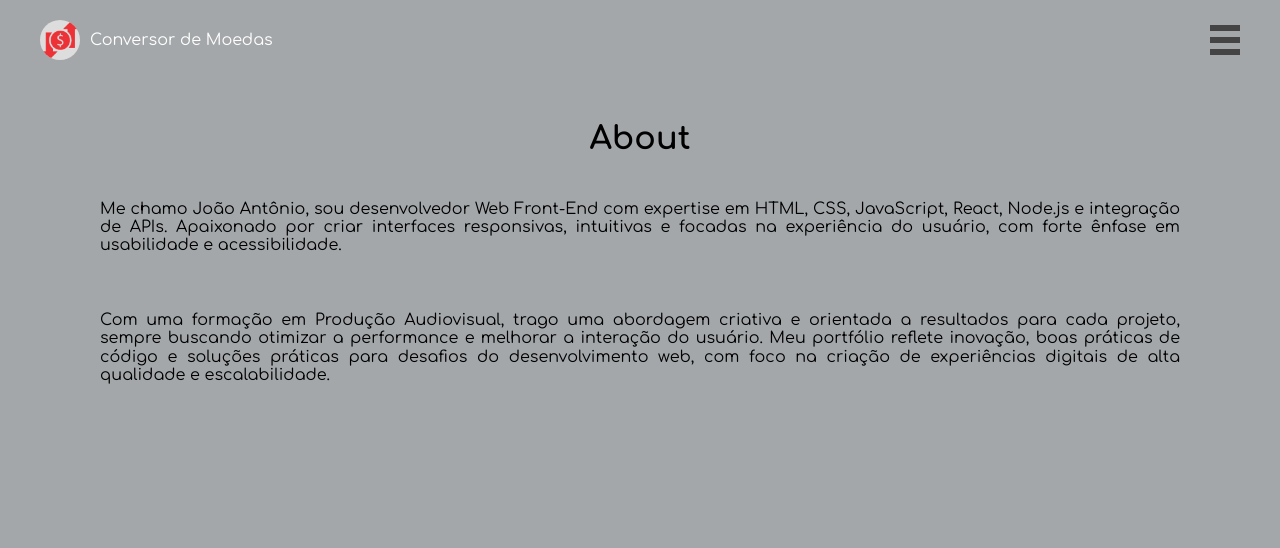
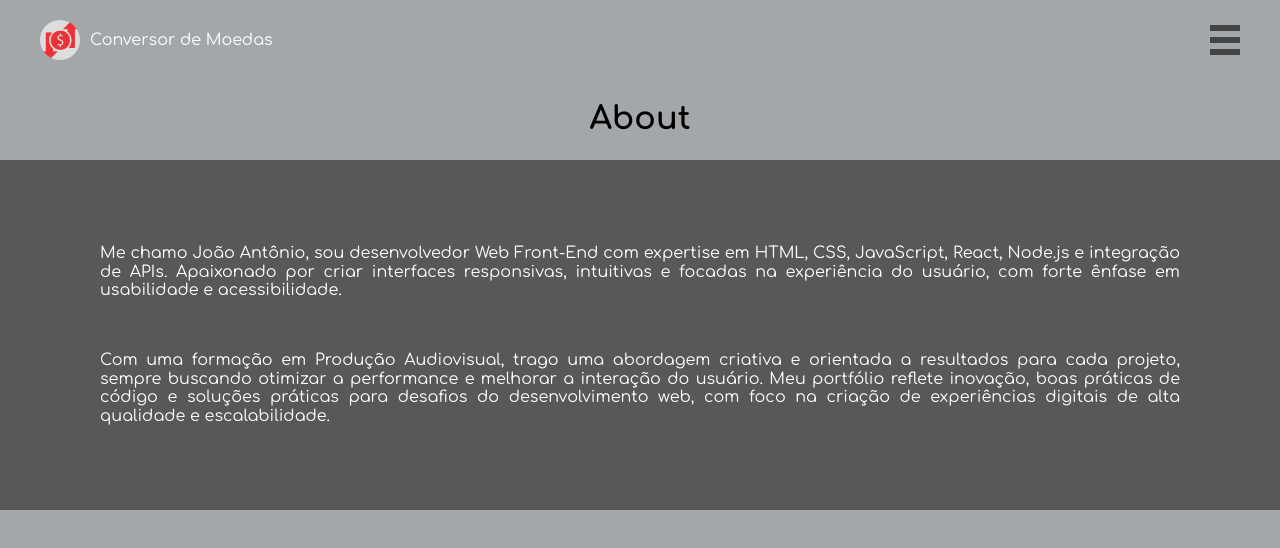
Before and after one commit to joaoacastro/conversor_de_moedas_react, a React (Create React App) app: page /about in a window 1280 px wide. Shown: the top 548 px of the page. Built offline with nearby package versions, Linux system fonts and the light colour scheme.

Commit message:
adjust contact and about page

```diff
--- a/src/components/pages/About.css
+++ b/src/components/pages/About.css
@@ -1,10 +1,19 @@
-.about{
-    padding: 20px 100px;
-}
-
 .about > h1 {
   display: flex;
   justify-content: center;
+}
+
+.background {
+  display: flex;
+  justify-content: center;
+  text-align: justify;
+  flex-direction: column;
+  background-color: rgb(88, 88, 88);
+}
+
+.background p{
+    color: #ffffff;
+    padding: 10px 100px;
 }
 
 .about > p {
@@ -14,7 +23,7 @@
 }
 
 @media (max-width: 530px) {
-    .about{
+  .about {
     padding: 20px 40px;
   }
 
--- a/src/components/pages/About.js
+++ b/src/components/pages/About.js
@@ -8,16 +8,24 @@ const About = () => {
       <MenuComponent />
       <div className="about">
         <h1>About</h1>
+        <div className="background">
           <p>
-          Me chamo João Antônio, sou desenvolvedor Web Front-End com expertise em HTML, CSS, JavaScript, React, Node.js e integração de APIs.
+            Me chamo João Antônio, sou desenvolvedor Web Front-End com expertise
+            em HTML, CSS, JavaScript, React, Node.js e integração de APIs.
             Apaixonado por criar interfaces responsivas, intuitivas e focadas na
             experiência do usuário, com forte ênfase em usabilidade e
             acessibilidade.
           </p>
 
           <p>
-          Com uma formação em Produção Audiovisual, trago uma abordagem criativa e orientada a resultados para cada projeto, sempre buscando otimizar a performance e melhorar a interação do usuário. Meu portfólio reflete inovação, boas práticas de código e soluções práticas para desafios do desenvolvimento web, com foco na criação de experiências digitais de alta qualidade e escalabilidade.
+            Com uma formação em Produção Audiovisual, trago uma abordagem
+            criativa e orientada a resultados para cada projeto, sempre buscando
+            otimizar a performance e melhorar a interação do usuário. Meu
+            portfólio reflete inovação, boas práticas de código e soluções
+            práticas para desafios do desenvolvimento web, com foco na criação
+            de experiências digitais de alta qualidade e escalabilidade.
           </p>
+        </div>
       </div>
     </div>
   );
--- a/src/components/pages/Contato.css
+++ b/src/components/pages/Contato.css
@@ -8,6 +8,14 @@
   display: flex;
   justify-content: flex-end;
 }
+.formContainer button {
+  height: 30px;
+}
+
+.formContainer button:hover {
+  cursor: pointer;
+}
+
 .contactForm {
   display: flex;
   flex-direction: column;
@@ -50,7 +58,7 @@ h1 {
   color: #ffffff;
 }
 
-.socialMedia ul{
+.socialMedia ul {
   display: flex;
   flex-direction: column;
   margin: 0;
@@ -68,27 +76,47 @@ h1 {
   display: flex;
   justify-content: flex-start;
   align-items: center;
-  padding: 10px 0;
+  padding: 30px 0;
   text-decoration: none;
 }
 
 .linkedin-container img,
 .github-container img,
-.instagram-container img{
+.instagram-container img {
   width: 40px;
   height: 40px;
 }
 
 .linkedin li,
 .github li,
-.instagram li{
+.instagram li {
   font-size: 20px;
   color: #ffffff;
 }
 
 .linkedin span,
 .github span,
-.instagram span{
+.instagram span {
   margin-left: 30px;
   color: #ffffff;
 }
+
+@media (max-width: 780px) {
+  .containerContato {
+    display: flex;
+    flex-direction: column;
+  }
+  .contactForm {
+    display: flex;
+    flex-direction: column;
+    width: 250px;
+  }
+  .linkedin-container img,
+  .github-container img,
+  .instagram-container img {
+    display: none;
+  }
+  .socialMedia ul {
+    flex-direction: row;
+  }
+}
--- a/src/components/pages/Contato.js
+++ b/src/components/pages/Contato.js
@@ -54,7 +54,7 @@ const Contato = () => {
   return (
     <form onSubmit={handleSubmit}>
       <MenuComponent />
-      <h1>Contato</h1>
+      <h1>Contact</h1>
       <div className="containerContato">
         <span className="background"></span>
         <div className="socialMedia">
@@ -64,7 +64,7 @@ const Contato = () => {
                 <img src="/images/ico_linkedin.png" alt="icone linkedin" />
                 <div className="linkedin">
                   <li>LinkedIn</li>
-                  <span>@joao-ac-castro</span>
+                  {/* <span>@joao-ac-castro</span> */}
                 </div>
               </a>
             </div>
@@ -73,7 +73,7 @@ const Contato = () => {
                 <img src="/images/ico_github.png" alt="icone github" />
                 <div className="github">
                   <li>GitHub</li>
-                  <span>@joaoacastro</span>
+                  {/* <span>@joaoacastro</span> */}
                 </div>
               </a>
             </div>
@@ -82,7 +82,7 @@ const Contato = () => {
                 <img src="/images/ico_instagram.png" alt="icone instagram" />
                 <div className="instagram">
                   <li>Instagram</li>
-                  <span>@jonnycastro</span>
+                  {/* <span>@jonnycastro</span> */}
                 </div>
               </a>
             </div>
```
Lines whose indentation alone changed are shown as unchanged.
